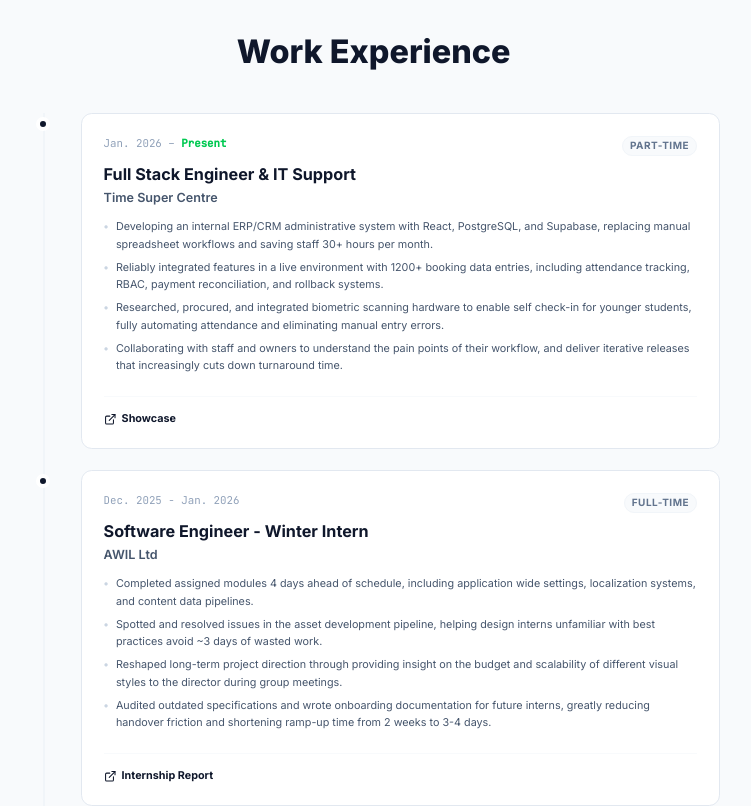
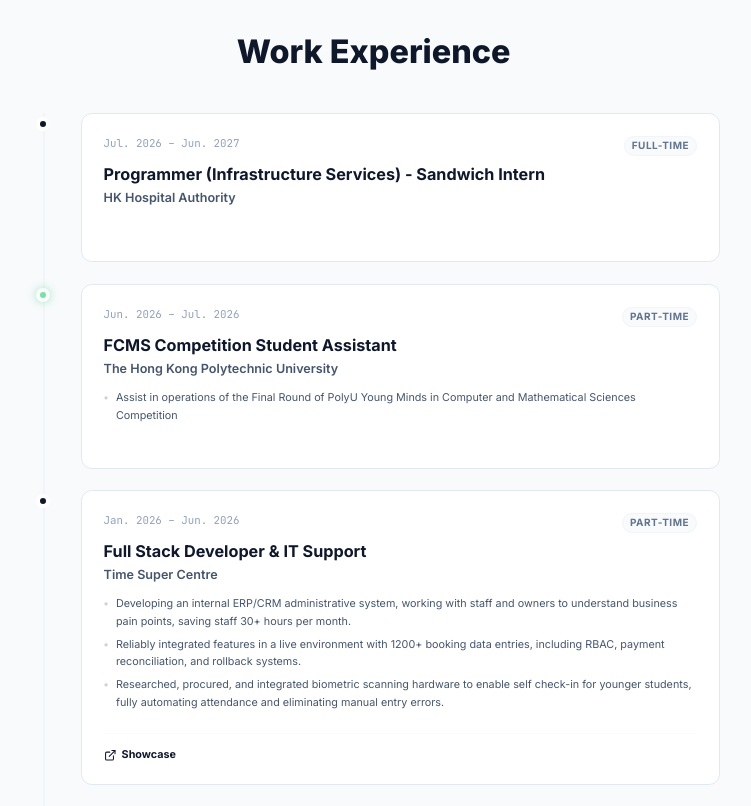
Before and after one commit to ilmn25/ilmn25.github.io, a React (Vite) app: page / in a window 1280 px wide. Shown: the part 1600-2406 px from the top of the page, without its empty margins (266-1017 px from the left). Built offline with nearby package versions, Linux system fonts and the light colour scheme.

Commit message:
feat(experience): update work history and add active status
- Add two new experience entries to constants
- Add optional `active` flag to Experience type
- Implement visual indicator (pulse animation) for active roles in the timeline

```diff
--- a/src/App.tsx
+++ b/src/App.tsx
@@ -515,7 +515,11 @@ const App: React.FC = () => {
                       delay={i * 150}
                       className="relative pl-10"
                     >
-                      <div className="absolute left-[-9px] top-1 w-4 h-4 rounded-full bg-slate-900 border-4 border-white"></div>
+                      <div className={`absolute left-[-9px] top-1 w-4 h-4 rounded-full border-4 border-white ${
+                        exp.active || exp.period.includes("Present")
+                          ? "bg-green-500 shadow-[0_0_8px_rgba(34,197,94,0.8)] animate-pulse"
+                          : "bg-slate-900"
+                      }`}></div>
                       <div className="relative bg-white p-6 rounded-xl border border-slate-200 hover:border-slate-300 transition-all duration-300 hover:shadow-lg hover:shadow-slate-500/5 flex flex-col h-full">
                         <div className="flex justify-between items-start gap-4 mb-1.5">
                           <span className="text-slate-400 font-mono text-xs">
--- a/src/constants.ts
+++ b/src/constants.ts
@@ -229,15 +229,31 @@ export const PROJECTS: Project[] = [
 
 export const EXPERIENCES: Experience[] = [
   {
-    company: "Time Super Centre",
-    role: "Full Stack Engineer & IT Support",
-    period: "Jan. 2026 – Present",
+    company: "HK Hospital Authority",
+    role: "Programmer (Infrastructure Services) - Sandwich Intern",
+    period: "Jul. 2026 – Jun. 2027",
+    type: "Full-time",
+    description: [],
+  },
+  {
+    company: "The Hong Kong Polytechnic University",
+    role: "FCMS Competition Student Assistant",
+    period: "Jun. 2026 – Jul. 2026",
     type: "Part-time",
     description: [
-      "Developing an internal ERP/CRM administrative system with React, PostgreSQL, and Supabase, replacing manual spreadsheet workflows and saving staff 30+ hours per month.",
-      "Reliably integrated features in a live environment with 1200+ booking data entries, including attendance tracking, RBAC, payment reconciliation, and rollback systems.",
+      "Assist in operations of the Final Round of PolyU Young Minds in Computer and Mathematical Sciences Competition",
+    ],
+    active: true,
+  },
+  {
+    company: "Time Super Centre",
+    role: "Full Stack Developer & IT Support",
+    period: "Jan. 2026 – Jun. 2026",
+    type: "Part-time",
+    description: [
+      "Developing an internal ERP/CRM administrative system, working with staff and owners to understand business pain points, saving staff 30+ hours per month.",
+      "Reliably integrated features in a live environment with 1200+ booking data entries, including RBAC, payment reconciliation, and rollback systems.",
       "Researched, procured, and integrated biometric scanning hardware to enable self check-in for younger students, fully automating attendance and eliminating manual entry errors.",
-      "Collaborating with staff and owners to understand the pain points of their workflow, and deliver iterative releases that increasingly cuts down turnaround time.",
     ],
     links: [
       {
@@ -247,15 +263,15 @@ export const EXPERIENCES: Experience[] = [
     ],
   },
   {
-    company: "AWIL Ltd",
+    company: "AWIL Group Limited",
     role: "Software Engineer - Winter Intern",
     period: "Dec. 2025 - Jan. 2026",
     type: "Full-time",
     description: [
-      "Completed assigned modules 4 days ahead of schedule, including application wide settings, localization systems, and content data pipelines.",
-      "Spotted and resolved issues in the asset development pipeline, helping design interns unfamiliar with best practices avoid ~3 days of wasted work.",
-      "Reshaped long-term project direction through providing insight on the budget and scalability of different visual styles to the director during group meetings.",
-      "Audited outdated specifications and wrote onboarding documentation for future interns, greatly reducing handover friction and shortening ramp-up time from 2 weeks to 3-4 days.",
+      "C#, Github, Excel, Unity",
+      "Developed application-wide settings, localization systems, and content pipelines, delivering 4 days ahead of schedule.",
+      "Resolved asset pipeline issues and guided interns unfamiliar with best practices, preventing ~3 days of wasted work while influencing project direction with budget/scalability insights.",
+      "Audited outdated specs and authored onboarding documentation, reducing intern ramp-up time from 2 weeks to 3–4 days.",
     ],
     links: [
       {
--- a/src/types.ts
+++ b/src/types.ts
@@ -17,11 +17,12 @@ export interface Experience {
   role: string;
   period: string;
   description: string[];
-  type?: "Full-time" | "Part-time" | "Freelance";
+  type?: "Full-time" | "Part-time" | "Freelance" | "Contract" | "Internship";
   links?: {
     label: string;
     url: string;
   }[];
+  active?: boolean;
 }
 
 export interface SkillGroup {
```
